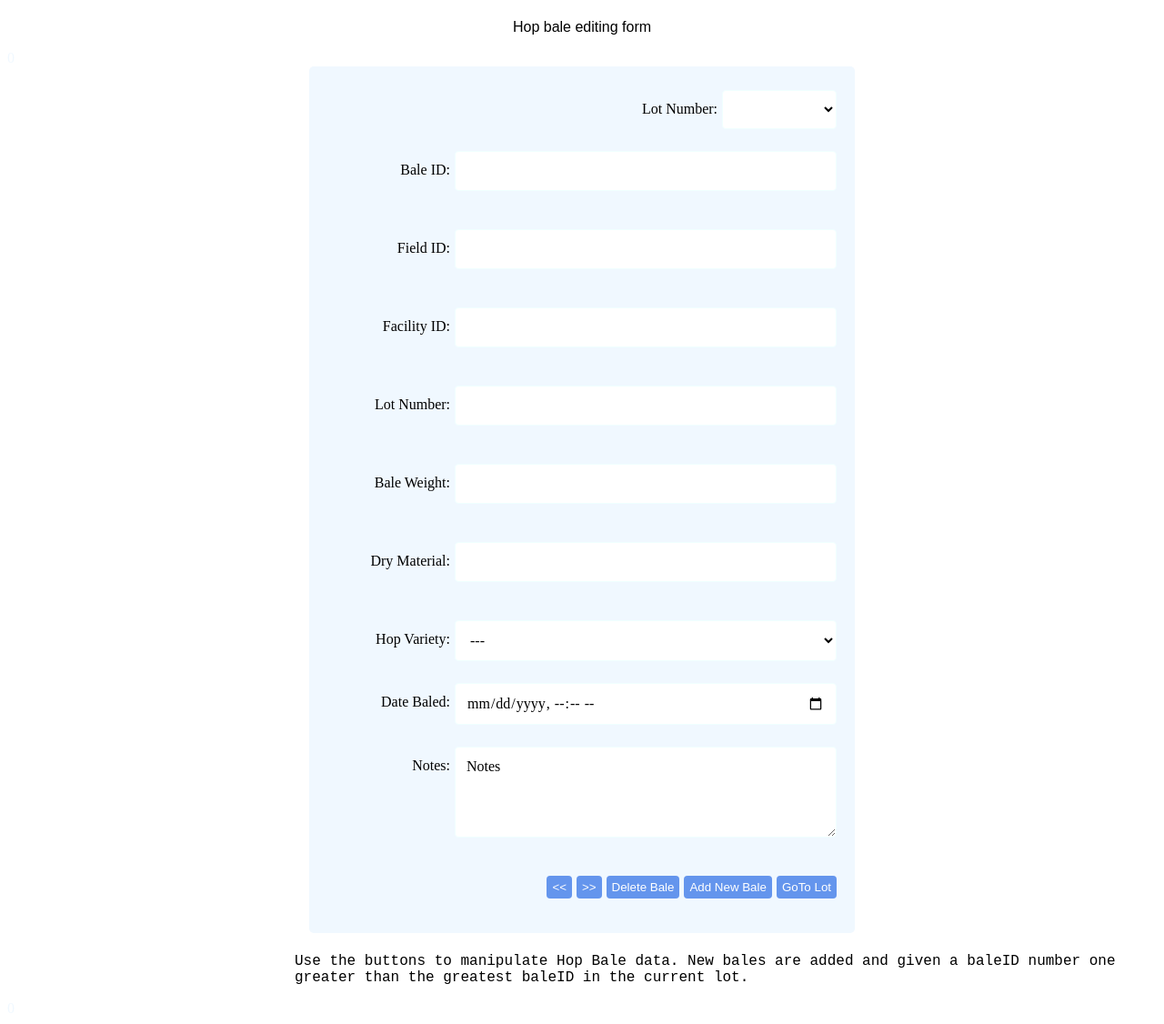
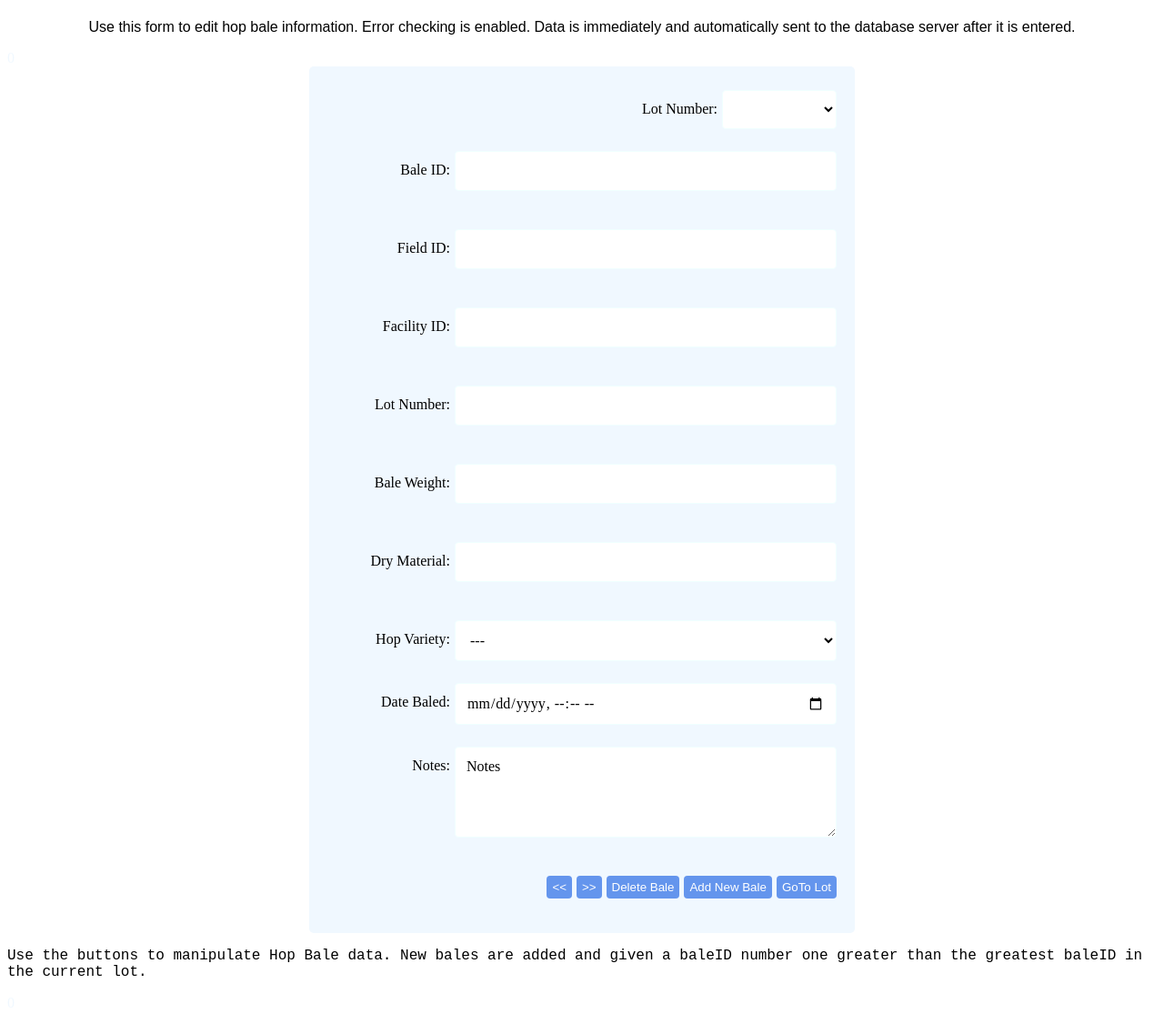
Before and after one commit to bjdev86/LotBaleApp, a website: page src/view/baleEditor.html in a window 1280 px wide. Shown: the part 55-1181 px from the top of the page at 91% size. Drawn offline with Linux system fonts and the light colour scheme.

Commit message:
Updated header

```diff
--- a/src/view/baleEditor.html
+++ b/src/view/baleEditor.html
@@ -22,7 +22,7 @@ and open the template in the editor.
         </div><!--header1-->
         <div class="header2">
             <p>
-                Hop bale editing form
+                Use this form to edit hop bale information. Error checking is enabled. Data is immediately and automatically sent to the database server after it is entered.
             </p>
         </div><!--header2-->
     </div><!--row-->
@@ -209,7 +209,7 @@ and open the template in the editor.
 
     <!-- Footer -->
     <div class="row">
-        <div class="footer col-75">
+        <div class="footer">
             <p>
                 Use the buttons to manipulate Hop Bale data. New bales are added and given a baleID number one greater than the greatest baleID in the current lot.
             </p>
```
